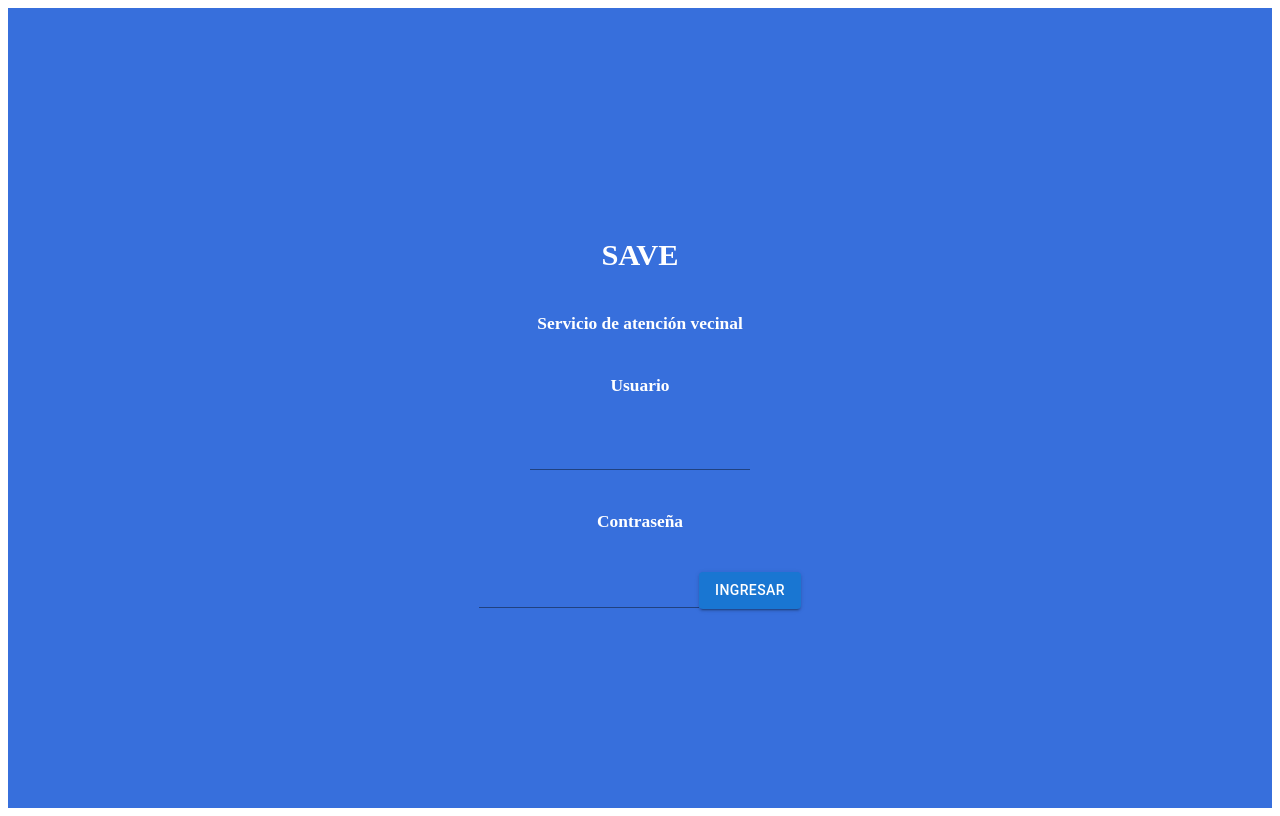
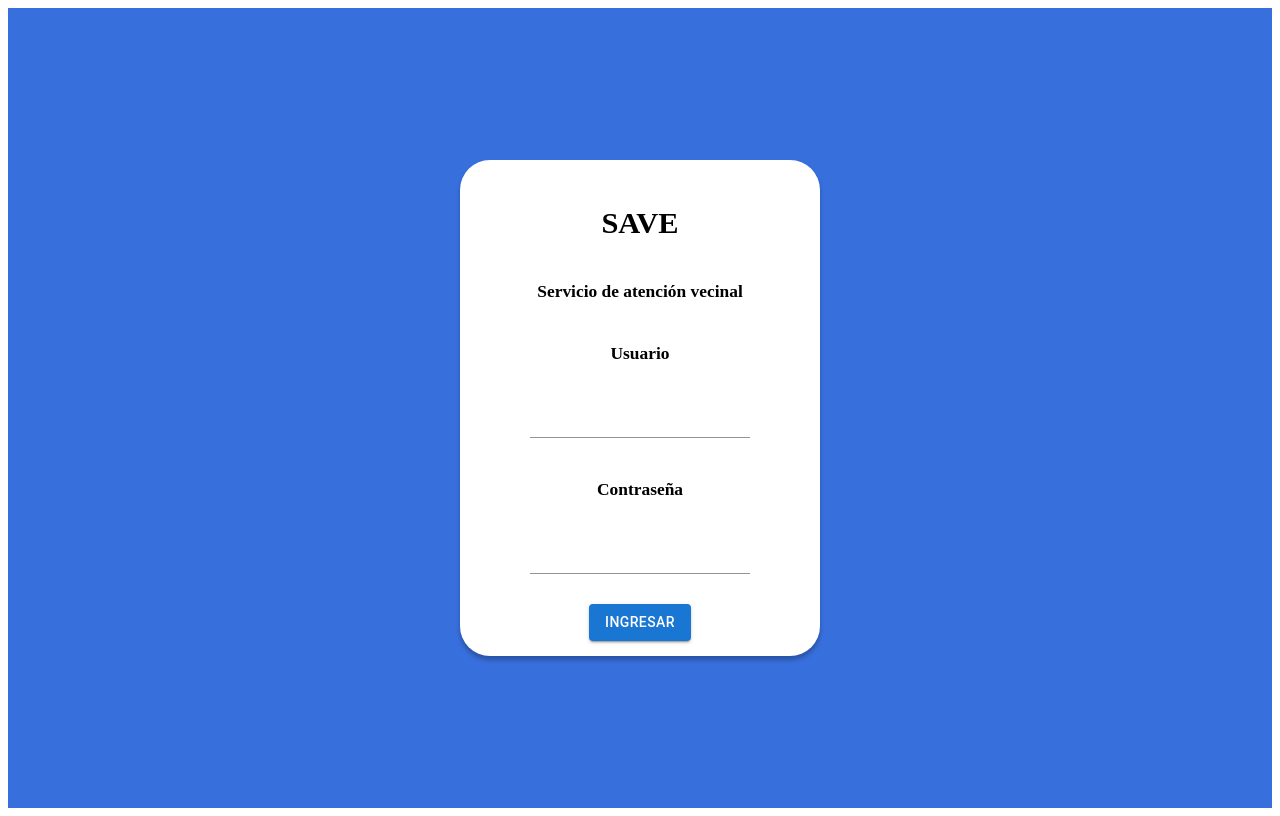
Before and after one commit to APaCHePE/plataforma-digital, a React (Create React App) app: page / in a window 1280 px wide. Built offline with nearby package versions, Linux system fonts and the light colour scheme.

Commit message:
correccion de login

```diff
--- a/src/components/Login/Login.js
+++ b/src/components/Login/Login.js
@@ -2,21 +2,25 @@ import React from 'react'
 import Button from '@material-ui/core/Button';
 import { red } from '@material-ui/core/colors';
 import Input from '@mui/material/Input';
+import './Login.scss';
 
 export const Login = () => {
     return (
+        <>
         <div>
-            <div style={{background:red}}>
-                <h3>SAVE</h3>
-                <h6>Servicio de atención vecinal</h6>
-                <h6>Usuario</h6>
+            <div className="color-de-fondo">
+                <h3 className="color-text">SAVE</h3>
+                <h6 className="color-text">Servicio de atención vecinal</h6>
+                <h6 className="color-text">Usuario</h6>
                 <Input id="component-simple" />
-                <h6>Contraseña</h6>
+                <h6 className="color-text">Contraseña</h6>
                 <Input id="component-simple" />
-            <Button variant="contained" color="primary">
+                <br/><br/>
+                <Button variant="contained" color="primary">
                 Ingresar
             </Button>
             </div>
         </div>
+    </>
     )
 }
--- a/src/components/Login/Login.scss
+++ b/src/components/Login/Login.scss
@@ -1,5 +1,9 @@
-.card-login{
+.color-de-fondo{
     background: #FFFFFF;
-     box-shadow: 0px 4px 4px rgba(0, 0, 0, 0.25);
+    padding: 15px 70px ;
+    box-shadow: 0px 4px 4px rgba(0, 0, 0, 0.25);
      border-radius: 30px;
 }
+.color-text{
+    color: #000;
+}
```
